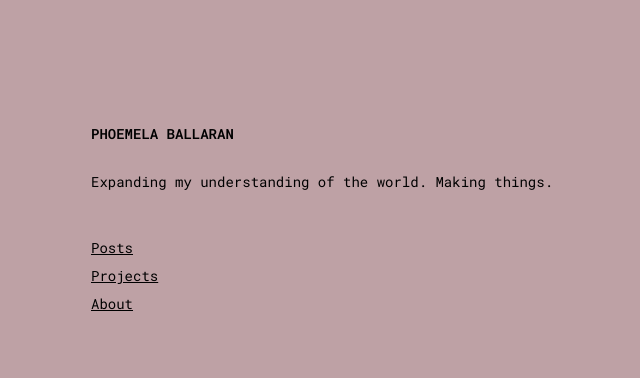
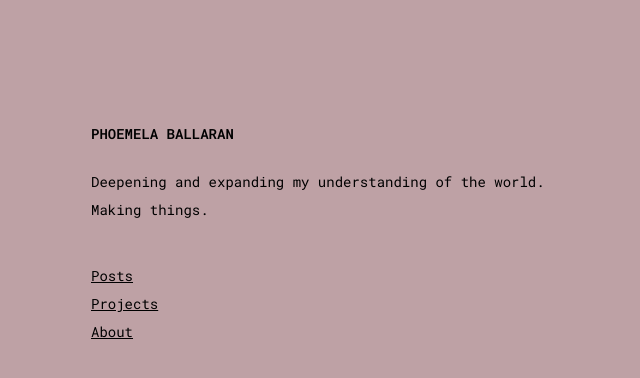
Before and after one commit to comoballar/phoemelaballaran.github.io, a Jekyll site: the page built from index.html, in a window 1280 px wide. Shown: the top 378 px of the page, without its empty margins (29-669 px from the left). Built offline with Jekyll 4.4.1, drawn with Linux system fonts in a browser that asks for light colours.

Commit message:
Update _config.yml

```diff
--- a/_config.yml
+++ b/_config.yml
@@ -7,7 +7,7 @@ g_analytics: UA-12345678-1
 # bio
 header: PHOEMELA BALLARAN
 desc: >
-  Expanding my understanding of the world. Making things.
+  Deepening and expanding my understanding of the world. Making things.
 
 # posts
 date_format: "%Y"
```
